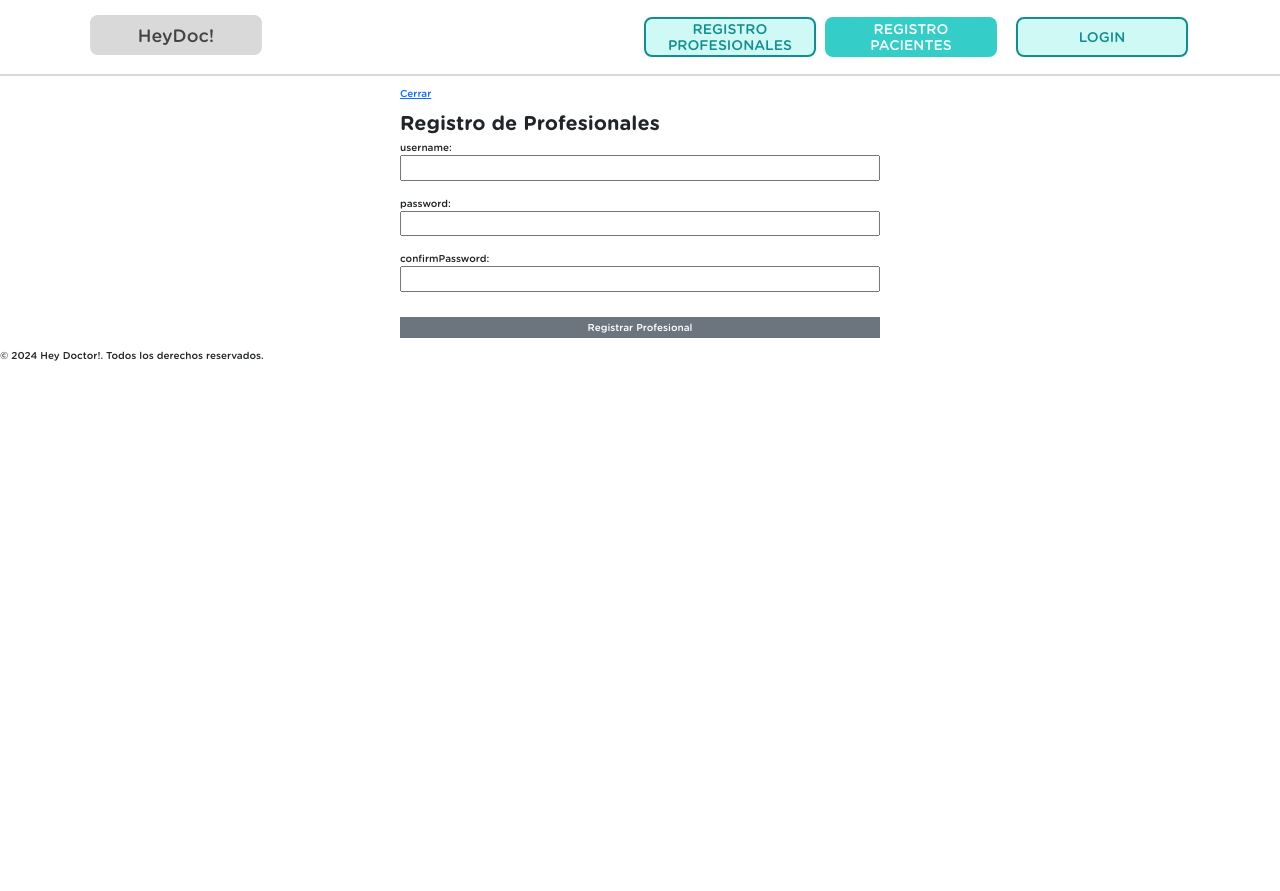
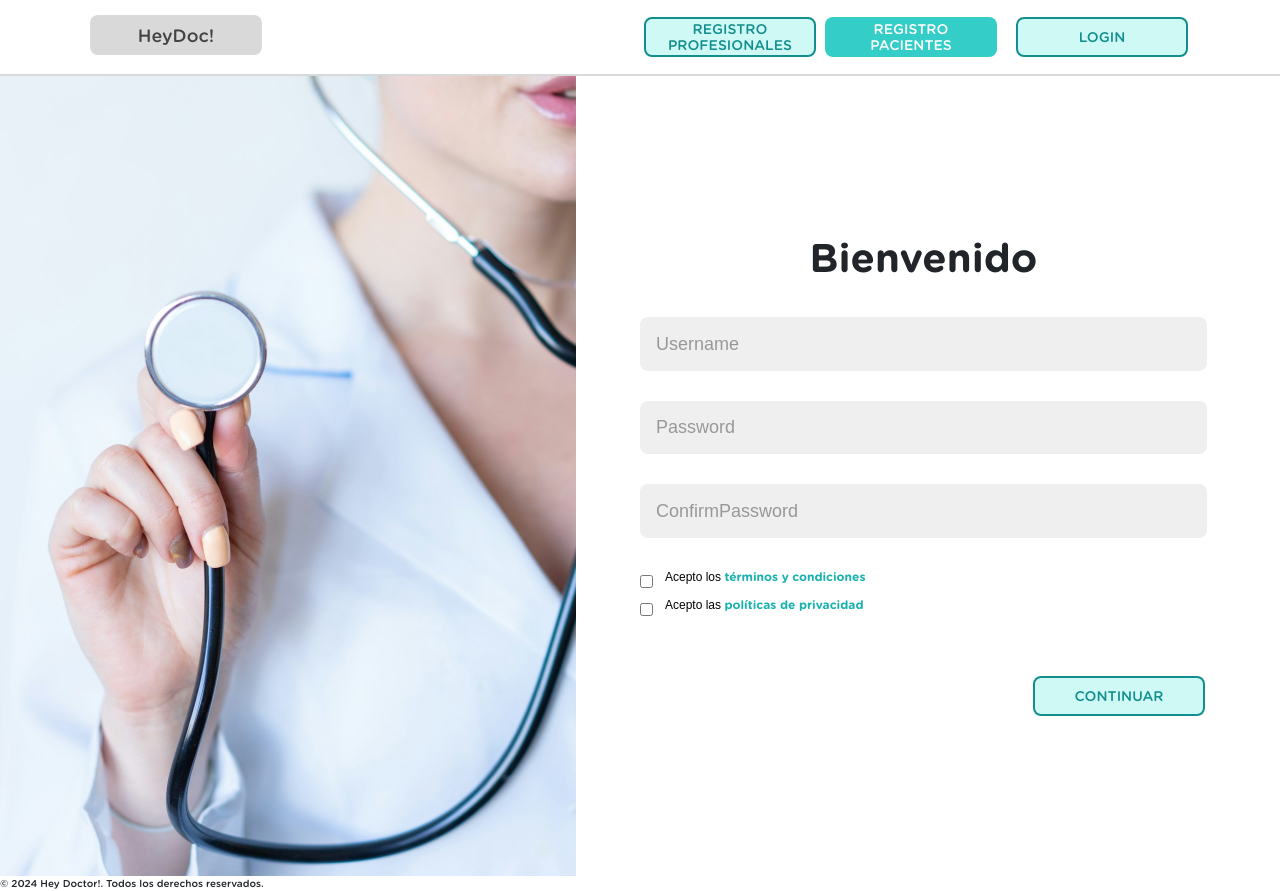
Before and after one commit to No-Country-simulation/S17-02-ft-Java-React, a React app in the folder frontend/: page /registerespecialist in a window 1280 px wide. Before the commit the page ends 800 px from the top, so only its background shows below. Built offline with nearby package versions, Linux system fonts and the light colour scheme; the HTML template or start-up script is replaced by a standard one; a web font is replaced by a local one.

Commit message:
trabajando en reg specialist

```diff
--- /dev/null
+++ b/frontend/src/components/registerEspecialist/api/index.ts
@@ -0,0 +1,21 @@
+import axios from "axios";
+import Swal from "sweetalert2";
+
+export const loginUser = async (username: string, password: string) => {
+  try {
+    const response = await axios.post("/api/auth/login", {
+      username,
+      password,
+    });
+    return {
+      token: response.data.token,
+      role: response.data.roleId,
+    };
+  } catch (err) {
+    Swal.fire({
+      icon: "error",
+      title: "Error al Iniciar Sesión",
+    });
+    throw err;
+  }
+};
--- /dev/null
+++ b/frontend/src/components/registerEspecialist/formField/index.tsx
@@ -0,0 +1,38 @@
+import React from "react";
+
+interface FormFieldProps {
+  name: string;
+  type: string;
+  value: string;
+  onChange: (e: React.ChangeEvent<HTMLInputElement>) => void;
+  onBlur: (e: React.FocusEvent<HTMLInputElement, Element>) => void;
+  error?: string;
+}
+
+const FormField: React.FC<FormFieldProps> = ({
+  name,
+  type,
+  value,
+  onChange,
+  onBlur,
+  error,
+}) => (
+  <div className="register-specialist">
+
+        <input
+        placeholder={name}
+        type={type}
+        id={name}
+        name={name}
+        value={value}
+        onChange={onChange}
+        onBlur={onBlur}
+        aria-required="true"
+        className={error? "input-register-error": "input-register"}
+      />
+
+    {error && <div className="error-message">{error}</div>}
+  </div>
+);
+
+export default FormField;
--- a/frontend/src/components/registerEspecialist/index.tsx
+++ b/frontend/src/components/registerEspecialist/index.tsx
@@ -1,144 +1,20 @@
 import React from "react";
-import { useFormik } from "formik";
-import * as Yup from "yup";
-import { Link, useNavigate } from "react-router-dom";
-import axios from "axios";
-import Swal from "sweetalert2";
-import { useAuth } from "../../context/context.tsx";
-
-const FormField: React.FC<{
-  name: string;
-  type: string;
-  value: string;
-  onChange: (e: React.ChangeEvent<HTMLInputElement>) => void;
-  onBlur: (e: React.FocusEvent<HTMLInputElement, Element>) => void;
-  error?: string;
-}> = ({ name, type, value, onChange, onBlur, error }) => (
-  <div style={{ marginBottom: "1em" }}>
-    <label style={{ display: "block", marginBottom: "0.5em" }}>
-      {name}:
-      <input
-        type={type}
-        id={name}
-        name={name}
-        value={value}
-        onChange={onChange}
-        onBlur={onBlur}
-        aria-required="true"
-        style={{
-          display: "block",
-          width: "100%",
-          padding: "0.5em",
-          boxSizing: "border-box",
-        }}
-      />
-    </label>
-    {error && <div style={{ color: "red", marginTop: "0.5em" }}>{error}</div>}
-  </div>
-);
-
-const validationSchema = Yup.object({
-  username: Yup.string()
-    .min(3, "El nombre de usuario debe tener al menos 3 caracteres")
-    .max(20, "El nombre de usuario no puede tener más de 20 caracteres")
-    .required("El nombre de usuario es obligatorio"),
-  password: Yup.string()
-    .min(8, "La contraseña debe tener al menos 8 caracteres")
-    .matches(/[a-zA-Z]/, "La contraseña debe contener letras")
-    .matches(/[0-9]/, "La contraseña debe contener números")
-    .required("La contraseña es obligatoria"),
-  confirmPassword: Yup.string()
-    .oneOf([Yup.ref("password")], "Las contraseñas deben coincidir")
-    .required("La confirmación de la contraseña es obligatoria"),
-});
-
-const handleError = (error: any, defaultMessage: string) => {
-  const errorMessage = axios.isAxiosError(error)
-    ? "Error al Registrar"
-    : defaultMessage;
-  Swal.fire({
-    icon: "error",
-    title: errorMessage,
-  });
-};
-
-const loginUser = async (username: string, password: string) => {
-  try {
-    const response = await axios.post("/api/auth/login", {
-      username,
-      password,
-    });
-    return {
-      token: response.data.token,
-      role: response.data.roleId,
-    };
-  } catch (err) {
-    handleError(err, "Error al Iniciar Sesión");
-    throw err;
-  }
-};
+import { Link } from "react-router-dom";
+import useRegisterForm from "./useRegisterForm";
+import FormField from "./formField";
 
 export const RegisterEspecialist: React.FC = () => {
-  const navigate = useNavigate();
-  const { setToken, setRole, setRoleId, setUsername, setPassword } = useAuth();
-  const roleId = "9c765b7d-9eec-421b-85c6-6d53bcd002da";
-
-  const formik = useFormik({
-    initialValues: {
-      username: "",
-      password: "",
-      confirmPassword: "",
-    },
-    validationSchema,
-    onSubmit: async (values) => {
-      const payload = {
-        username: values.username,
-        password: values.password,
-        rolesId: [roleId],
-      };
-
-      try {
-        await axios.post("/api/auth/register", payload, {
-          headers: {
-            "Content-Type": "application/json",
-          },
-        });
-        const loginResponse = await loginUser(values.username, values.password);
-        const { token, role } = loginResponse;
-
-        setToken(token);
-        setRole(role);
-        setRoleId(roleId);
-        setUsername(values.username);
-        setPassword(values.password);
-
-        Swal.fire({
-          icon: "success",
-          title: "Registro Exitoso",
-          text: "El usuario ha sido registrado y se ha iniciado sesión correctamente.",
-        });
-        formik.resetForm();
-        navigate("/profilesesion");
-      } catch (error) {
-        handleError(error, "Error Inesperado");
-      }
-    },
-  });
-
-  const { values, handleChange, handleBlur, handleSubmit, errors, touched } =
-    formik;
+  const formik = useRegisterForm();
+  const { values, handleChange, handleBlur, handleSubmit, errors, touched } = formik;
 
   return (
-    <div style={{ maxWidth: "500px", margin: "0 auto", padding: "1em" }}>
-      <nav style={{ marginBottom: "1em" }}>
-        <Link to="/">Cerrar</Link>
-      </nav>
+    <div className="register-container">
+        <div></div>
 
-      <form
-        onSubmit={handleSubmit}
-        style={{ display: "flex", flexDirection: "column" }}
-      >
-        <h2>Registro de Profesionales</h2>
+      <form onSubmit={handleSubmit} className="form-container">
+        <div className="d-flex justify-content-start">
+        <h2 className="">Bienvenido</h2>
+        </div>
 
         <FormField
           name="username"
@@ -166,20 +42,19 @@ export const RegisterEspecialist: React.FC = () => {
           onBlur={handleBlur}
           error={touched.confirmPassword ? errors.confirmPassword : undefined}
         />
-
-        <button
-          type="submit"
-          style={{
-            backgroundColor: "#6c757d",
-            color: "#fff",
-            border: "none",
-            padding: "0.5em 1em",
-            cursor: "pointer",
-            marginTop: "1em",
-          }}
-        >
-          Registrar Profesional
+        <div className="footer-register">
+        <div className="checkbox-footer">
+        <input type="checkbox" name="terminos" id="" /> <p>Acepto los <span>términos y condiciones</span></p>
+        </div>
+        <div className="checkbox-footer">
+        <input type="checkbox" name="terminos" id="" /> <p>Acepto las <span>políticas de privacidad</span></p>
+        </div>
+        <div className="btn-footer">
+        <button type="submit" className="btn-navbar-prof">
+          Continuar
         </button>
+        </div>
+        </div>
       </form>
     </div>
   );
--- /dev/null
+++ b/frontend/src/components/registerEspecialist/useRegisterForm/index.ts
@@ -0,0 +1,80 @@
+import { useFormik } from "formik";
+import * as Yup from "yup";
+import axios from "axios";
+import Swal from "sweetalert2";
+import { useNavigate } from "react-router-dom";
+import { useAuth } from "../../../context/context.tsx";
+import { loginUser } from "../api"; // Puedes mover la lógica de login a un archivo api.ts
+
+const validationSchema = Yup.object({
+  username: Yup.string()
+    .min(3, "El nombre de usuario debe tener al menos 3 caracteres")
+    .max(20, "El nombre de usuario no puede tener más de 20 caracteres")
+    .required("El nombre de usuario es obligatorio"),
+  password: Yup.string()
+    .min(8, "La contraseña debe tener al menos 8 caracteres")
+    .matches(/[a-zA-Z]/, "La contraseña debe contener letras")
+    .matches(/[0-9]/, "La contraseña debe contener números")
+    .required("La contraseña es obligatoria"),
+  confirmPassword: Yup.string()
+    .oneOf([Yup.ref("password")], "Las contraseñas deben coincidir")
+    .required("La confirmación de la contraseña es obligatoria"),
+});
+
+const useRegisterForm = () => {
+  const navigate = useNavigate();
+  const { setToken, setRole, setRoleId, setUsername, setPassword } = useAuth();
+  const roleId = "9c765b7d-9eec-421b-85c6-6d53bcd002da";
+
+  const formik = useFormik({
+    initialValues: {
+      username: "",
+      password: "",
+      confirmPassword: "",
+    },
+    validationSchema,
+    onSubmit: async (values) => {
+      const payload = {
+        username: values.username,
+        password: values.password,
+        rolesId: [roleId],
+      };
+
+      try {
+        await axios.post("/api/auth/register", payload, {
+          headers: {
+            "Content-Type": "application/json",
+          },
+        });
+
+        const loginResponse = await loginUser(values.username, values.password);
+        const { token, role } = loginResponse;
+
+        setToken(token);
+        setRole(role);
+        setRoleId(roleId);
+        setUsername(values.username);
+        setPassword(values.password);
+
+        Swal.fire({
+          icon: "success",
+          title: "Registro Exitoso",
+          text: "El usuario ha sido registrado y se ha iniciado sesión correctamente.",
+        });
+
+        formik.resetForm();
+        navigate("/profilesesion");
+      } catch (error) {
+        Swal.fire({
+          icon: "error",
+          title: "Error Inesperado",
+          text: "Hubo un problema al registrar al usuario.",
+        });
+      }
+    },
+  });
+
+  return formik;
+};
+
+export default useRegisterForm;
--- a/frontend/src/scss/components/_register-specialist.scss
+++ b/frontend/src/scss/components/_register-specialist.scss
@@ -1,25 +1,83 @@
 .register-container{
-    margin-top: 4rem;
- height: 90rem;
-background-image: linear-gradient(to right,#d9d9d9 (42%), $neutralColor-50(42%),$neutralColor-50(100%));
-background-size: cover;
+max-width: 144rem;
+ height: 100vh;
+ background-image: linear-gradient(to right, transparent 45%, white 0%), url('/Specialists/image.png');
+background-repeat: no-repeat;
+background-position: left center;
+align-content: center;
 display: grid;
-grid-template-columns: 1fr 1fr;
-gap: 1rem;
-align-content: center;
+grid-template-columns: repeat(2,1fr);
+grid-column: 2 / 3;
+}
+
+.form-container{
+    max-width: 56.7rem;
+    width: 100%;
+    display: flex;
+    flex-direction: column;
+    align-items: center;
+    gap: 3rem;
+}
+.form-container h2{
+    font-size: $heading-d-3;
 }
 .register-specialist{
     display: flex;
+    width: 100%;
+    justify-content: center;
     flex-direction: column;
-    align-items: flex-end;
-    gap: 6.4rem;
+
 }
 .input-register{
-    max-width: 40rem;
     width: 100%;
-    height: 3rem;
+    height: 5.35rem;
     padding: .8rem 1.6rem;
     background-color: $neutralColor-100;
     border-radius: .8rem;
+    font-size: 1.8rem;
+    font-weight: 300;
     border: none;
+    &::placeholder{
+        color:$neutralColor-400;
+        font-size: 1.8rem;
+        font-weight: 300;
+        text-transform: capitalize;
+    }
+
 }
+.input-register-error{
+    width: 100%;
+    height: 5.35rem;
+    font-size: 1.8rem;
+    font-weight: 300;
+    padding: .8rem 1.6rem;
+    border-radius: .8rem;
+    border: 1px solid #fa9292;
+    background-color: #f8cdca;
+}
+.footer-register{
+    display: grid;
+    width: 100%;
+    grid-template-rows: repeat(2,1fr);
+
+}
+.checkbox-footer{
+    display: flex;
+    align-items: center;
+    gap: 1.2rem;
+    font-size: 1.2rem;
+    font-weight: 300;
+    color: #000
+}
+.checkbox-footer span{
+color: $primaryColor-active;
+font-weight: 700;
+}
+.btn-footer{
+display: flex;
+justify-content: flex-end;
+margin-top: 5rem;
+}
+.error-message{
+    color:#e44a41
+}
```
Also changed, not shown: frontend/public/Specialists/image.png (added), frontend/public/Specialists/specialistreg.webp (added).
